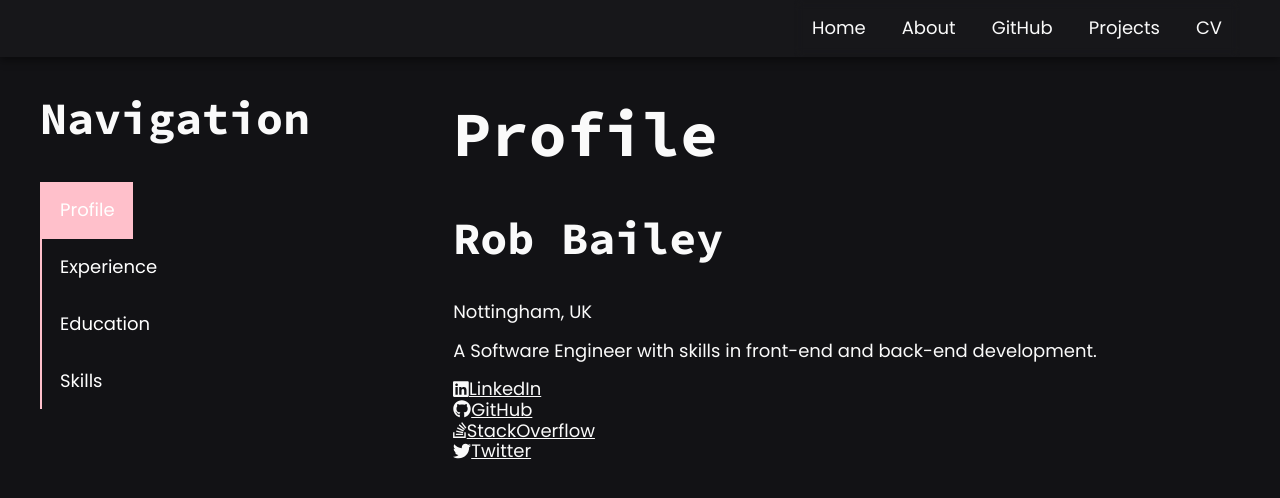
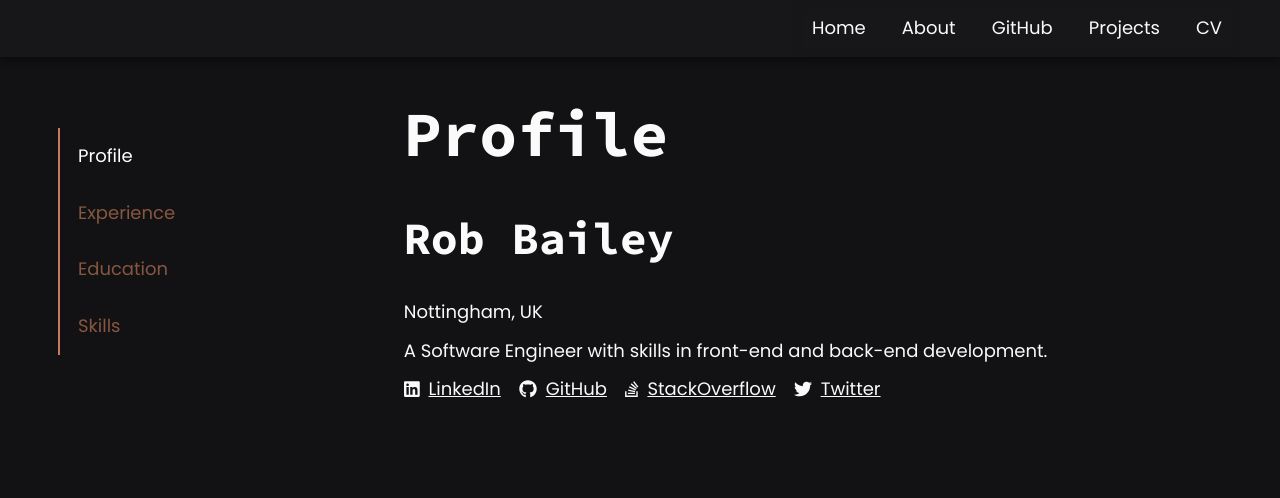
Before and after one commit to robbailey3/website-next, a Next.js app: page /cv in a window 1280 px wide. Shown: the top 498 px of the page. Built offline with nearby package versions, Linux system fonts and the light colour scheme.

Commit message:
build: updating CV nav

```diff
--- a/src/components/cv/cv-content-panel/cv-content-panel.tsx
+++ b/src/components/cv/cv-content-panel/cv-content-panel.tsx
@@ -1,7 +1,11 @@
 import { CVPanel } from '@/data/cv-panel';
 import { CV } from '@/data/cv/cv';
+import { motion } from 'framer-motion';
 import React from 'react';
+import CVEducationPanel from '../cv-education-panel/cv-education-panel';
+import CVExperiencePanel from '../cv-experience-panel/cv-experience-panel';
 import CVProfilePanel from '../cv-profile-panel/cv-profile-panel';
+import CVSkillsPanel from '../cv-skills-panel/cv-skills-panel';
 
 type CVContentPanelProps = {
   activePanel: string;
@@ -10,16 +14,18 @@ type CVContentPanelProps = {
 const CVContentPanel = (props: CVContentPanelProps) => {
   const { activePanel } = props;
 
-  const getActivePanel = (): JSX.Element => {
-    switch (activePanel) {
-      case CVPanel.PROFILE:
-        return <CVProfilePanel />;
-      default:
-        return <div>No panel found for {activePanel}</div>;
-    }
+  const CVComponents: { [key: string]: JSX.Element } = {
+    profile: <CVProfilePanel />,
+    experience: <CVExperiencePanel />,
+    education: <CVEducationPanel />,
+    skills: <CVSkillsPanel />,
   };
 
-  return <>{getActivePanel()}</>;
+  const animate = { y: 0, opacity: 1 };
+  const initial = { y: -100, opacity: 0 };
+  const transition = { duration: 0.5 };
+
+  return <>{CVComponents[activePanel]}</>;
 };
 
 export default CVContentPanel;
--- /dev/null
+++ b/src/components/cv/cv-education-panel/cv-education-panel.tsx
@@ -0,0 +1,5 @@
+const CVEducationPanel = () => {
+  return <p>Not created yet</p>;
+};
+
+export default CVEducationPanel;
--- /dev/null
+++ b/src/components/cv/cv-experience-panel/cv-experience-panel.tsx
@@ -0,0 +1,5 @@
+const CVExperiencePanel = () => {
+  return <p>Not created yet</p>;
+};
+
+export default CVExperiencePanel;
--- a/src/components/cv/cv-navigation/cv-navigation.module.scss
+++ b/src/components/cv/cv-navigation/cv-navigation.module.scss
@@ -1,9 +1,13 @@
+@import '@/styles/partials/colours';
+
 .nav {
+  padding: 1rem;
+  padding-top: 4rem;
   ul {
     padding: 0;
     margin: 0;
     list-style: none;
-    border-left: 2px solid pink;
+    border-left: 2px solid $copper;
   }
 }
 .btn {
@@ -12,7 +16,4 @@
   color: #fff;
   cursor: pointer;
   padding: 1rem;
-  &__active {
-    background: pink;
-  }
 }
--- a/src/components/cv/cv-navigation/cv-navigation.tsx
+++ b/src/components/cv/cv-navigation/cv-navigation.tsx
@@ -1,5 +1,5 @@
 import { CVPanel } from '@/data/cv-panel';
-import clsx from 'clsx';
+import { motion, Variants } from 'framer-motion';
 import styles from './cv-navigation.module.scss';
 
 type CVNavigationProps = {
@@ -10,50 +10,71 @@ type CVNavigationProps = {
 const CVNavigation = (props: CVNavigationProps) => {
   const { activePanel, handlePanelChange } = props;
 
+  const variants: Variants = {
+    active: {
+      opacity: 1,
+      color: '#fff',
+    },
+    inactive: {
+      opacity: 0.65,
+      color: '#c57b57',
+    },
+    hover: {
+      scale: 1.1,
+    },
+  };
+
   return (
     <aside className={styles.nav}>
-      <h2>Navigation</h2>
       <nav>
         <ul>
           <li>
-            <button
+            <motion.button
+              animate={activePanel === CVPanel.PROFILE ? 'active' : 'inactive'}
+              whileHover="hover"
+              variants={variants}
               onClick={() => handlePanelChange(CVPanel.PROFILE)}
-              className={clsx(styles.btn, {
-                [styles.btn__active]: activePanel === CVPanel.PROFILE,
-              })}
+              className={styles.btn}
             >
               Profile
-            </button>
+            </motion.button>
           </li>
           <li>
-            <button
+            <motion.button
+              animate={
+                activePanel === CVPanel.EXPERIENCE ? 'active' : 'inactive'
+              }
+              whileHover="hover"
+              variants={variants}
               onClick={() => handlePanelChange(CVPanel.EXPERIENCE)}
-              className={clsx(styles.btn, {
-                [styles.btn__active]: activePanel === CVPanel.EXPERIENCE,
-              })}
+              className={styles.btn}
             >
               Experience
-            </button>
+            </motion.button>
           </li>
           <li>
-            <button
+            <motion.button
+              animate={
+                activePanel === CVPanel.EDUCATION ? 'active' : 'inactive'
+              }
+              whileHover="hover"
+              variants={variants}
               onClick={() => handlePanelChange(CVPanel.EDUCATION)}
-              className={clsx(styles.btn, {
-                [styles.btn__active]: activePanel === CVPanel.EDUCATION,
-              })}
+              className={styles.btn}
             >
               Education
-            </button>
+            </motion.button>
           </li>
           <li>
-            <button
+            <motion.button
+              animate={activePanel === CVPanel.SKILLS ? 'active' : 'inactive'}
+              whileHover="hover"
+              variants={variants}
               onClick={() => handlePanelChange(CVPanel.SKILLS)}
-              className={clsx(styles.btn, {
-                [styles.btn__active]: activePanel === CVPanel.SKILLS,
-              })}
+              className={styles.btn}
             >
               Skills
-            </button>
+            </motion.button>
           </li>
         </ul>
       </nav>
--- /dev/null
+++ b/src/components/cv/cv-profile-panel/cv-profile-panel.module.scss
@@ -0,0 +1,6 @@
+.social__link {
+  margin-right: 1rem;
+  svg {
+    margin-right: 0.5rem;
+  }
+}
--- a/src/components/cv/cv-profile-panel/cv-profile-panel.tsx
+++ b/src/components/cv/cv-profile-panel/cv-profile-panel.tsx
@@ -1,25 +1,28 @@
+import FlexContainer from '@/components/common/layout/flex-container/flex-container';
 import { CV } from '@/data/cv/cv';
 import { FontAwesomeIcon } from '@fortawesome/react-fontawesome';
 import { motion } from 'framer-motion';
 import React from 'react';
+import styles from './cv-profile-panel.module.scss';
 
 const CVProfilePanel = () => {
   const { profile } = CV;
 
   return (
-    <section>
-      <h2>
+    <section className={styles.profile}>
+      <h2 className={styles.name}>
         {profile.firstName} {profile.lastName}
       </h2>
-      <div>
+      <div className={styles.location}>
         <p>
           {profile.location.city}, {profile.location.country}
         </p>
       </div>
       <p>{profile.profile}</p>
-      <div>
+      <FlexContainer>
         {profile.socialMedia.map((social, i) => (
           <motion.div
+            className={styles.social__link}
             key={social.name}
             initial={{ opacity: 0 }}
             animate={{ opacity: 1 }}
@@ -35,7 +38,7 @@ const CVProfilePanel = () => {
             </a>
           </motion.div>
         ))}
-      </div>
+      </FlexContainer>
     </section>
   );
 };
--- /dev/null
+++ b/src/components/cv/cv-skills-panel/cv-skills-panel.tsx
@@ -0,0 +1,4 @@
+const CVSkillsPanel = () => {
+  return <p>Not created yet</p>;
+};
+export default CVSkillsPanel;
--- a/src/pages/cv/index.tsx
+++ b/src/pages/cv/index.tsx
@@ -16,8 +16,10 @@ const CVPage = () => {
   return (
     <>
       <Container>
-        <FlexContainer>
-          <FlexItem options={{ grow: 0, shrink: 0, basis: '25vw' }}>
+        <FlexContainer options={{ wrap: 'wrap' }}>
+          <FlexItem
+            options={{ grow: 0, shrink: 0, basis: 'clamp(300px, 15vw, 500px)' }}
+          >
             <CVNavigation
               activePanel={activePanel}
               handlePanelChange={handlePanelChange}
```
